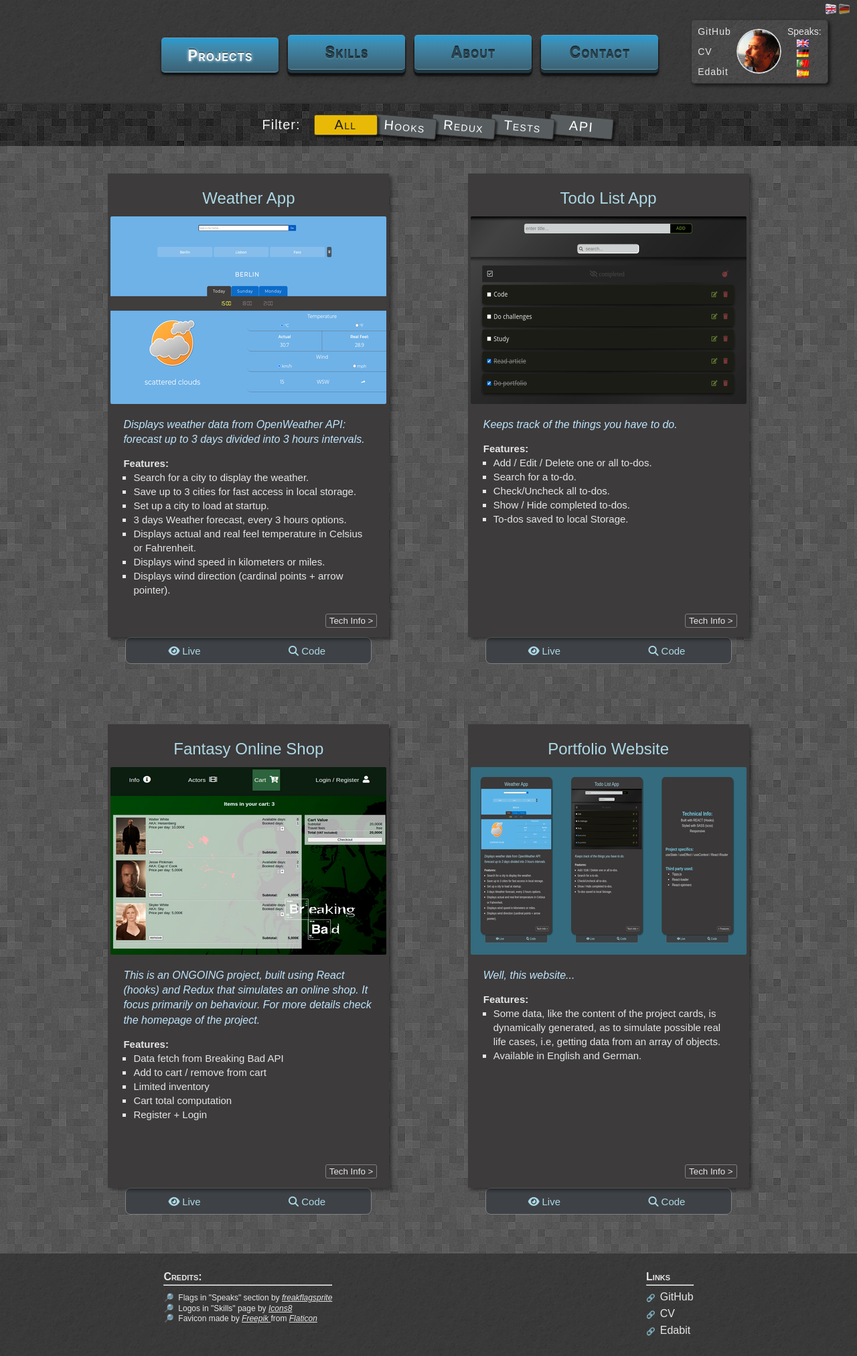
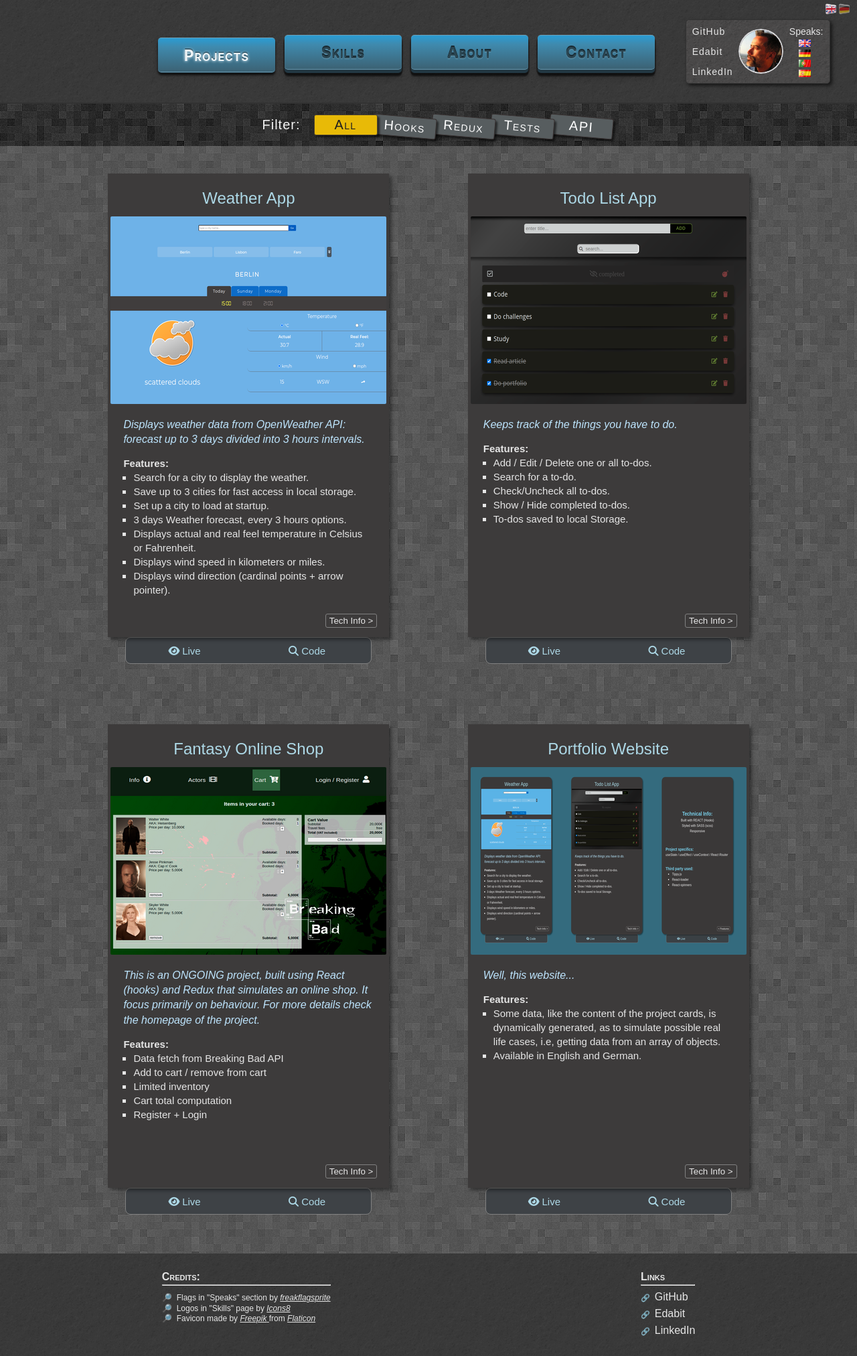
Before and after one commit to hugCarvalho/portfolio, a React (Create React App) app: page /#/projects in a window 1280 px wide. Shown: the whole page at 67% size. Built offline with nearby package versions, Linux system fonts and the light colour scheme.

Commit message:
added link to LinkedIn

```diff
--- a/src/components/Footer/RenderFooter.js
+++ b/src/components/Footer/RenderFooter.js
@@ -86,7 +86,15 @@ function RenderFooter() {
           </li>
 
           <li>
-            {isLanguageEnglish && (
+            <a
+              target="_blank"
+              rel="noopener noreferrer"
+              href="https://edabit.com/user/8Z3dkvWBqtrMEE48N"
+            >
+              Edabit
+            </a>
+
+            {/* {isLanguageEnglish && (
               <a target="_blank" rel="noopener noreferrer" href={englishCV}>
                 {"CV"}
               </a>
@@ -95,15 +103,15 @@ function RenderFooter() {
               <a target="_blank" rel="noopener noreferrer" href={germanCV}>
                 {"CV"}
               </a>
-            )}
+            )} */}
           </li>
           <li>
             <a
               target="_blank"
               rel="noopener noreferrer"
-              href="https://edabit.com/user/8Z3dkvWBqtrMEE48N"
+              href="https://www.linkedin.com/in/hugo-carvalho-8355b31b7/"
             >
-              Edabit
+              LinkedIn
             </a>
           </li>
         </ul>
--- a/src/components/Header/MyInfoCard/MyInfoCardLinks/MyInfoCardLinks.js
+++ b/src/components/Header/MyInfoCard/MyInfoCardLinks/MyInfoCardLinks.js
@@ -21,7 +21,15 @@ function MyInfoCardLinks() {
             </a>
           </li>
           <li>
-            {isLanguageEnglish && (
+            <a
+              target="_blank"
+              rel="noopener noreferrer"
+              href="https://edabit.com/user/8Z3dkvWBqtrMEE48N"
+            >
+              Edabit
+            </a>
+
+            {/* {isLanguageEnglish && (
               <a target="_blank" rel="noopener noreferrer" href={englishCV}>
                 {"CV"}
               </a>
@@ -30,16 +38,16 @@ function MyInfoCardLinks() {
               <a target="_blank" rel="noopener noreferrer" href={germanCV}>
                 {"CV"}
               </a>
-            )}
+            )} */}
           </li>
 
           <li>
             <a
               target="_blank"
               rel="noopener noreferrer"
-              href="https://edabit.com/user/8Z3dkvWBqtrMEE48N"
+              href="https://www.linkedin.com/in/hugo-carvalho-8355b31b7/"
             >
-              Edabit
+              LinkedIn
             </a>
           </li>
         </ul>
--- a/src/components/Header/MyInfoCard/RenderMyInfoCard.js
+++ b/src/components/Header/MyInfoCard/RenderMyInfoCard.js
@@ -9,10 +9,11 @@ function RenderMyInfoCard() {
   document.addEventListener("DOMContentLoaded", () => {
     setCardStart(true);
   });
-  React.useEffect(() => {
-    //return () => setCardStart(false);
-  }, []);
+
   return (
+    <>
+      <div className="wrapper">
+        <article className="test"></article>
         <section
           className={`RenderMyInfoCard ${cardStart && "start"} `}
           id="mycard"
@@ -22,6 +23,8 @@ function RenderMyInfoCard() {
           <MyPic />
           <LanguagesSpoken />
         </section>
+      </div>
+    </>
   );
 }
 
--- a/src/components/Pages/About/RenderAbout.js
+++ b/src/components/Pages/About/RenderAbout.js
@@ -24,20 +24,28 @@ function RenderAbout() {
             <a
               target="_blank"
               rel="noopener noreferrer"
-              href={isLanguageEnglish ? CV_EN : CV_DE}
+              href="https://github.com/hugCarvalho"
             >
-              CV
+              GitHub
             </a>
           </li>
           <li>
             <a
               target="_blank"
               rel="noopener noreferrer"
-              href="https://github.com/hugCarvalho"
+              href="https://www.linkedin.com/in/hugo-carvalho-8355b31b7/"
             >
-              GitHub
+              LinkedIn
             </a>
+            {/* <a
+              target="_blank"
+              rel="noopener noreferrer"
+              href={isLanguageEnglish ? CV_EN : CV_DE}
+            >
+              CV
+            </a> */}
           </li>
+
           <li>
             <a
               target="_blank"
```
Also changed, not shown: src/components/Header/MyInfoCard/RenderMyInfoCard.scss (+20 -0 lines). Lines whose indentation alone changed are shown as unchanged.
